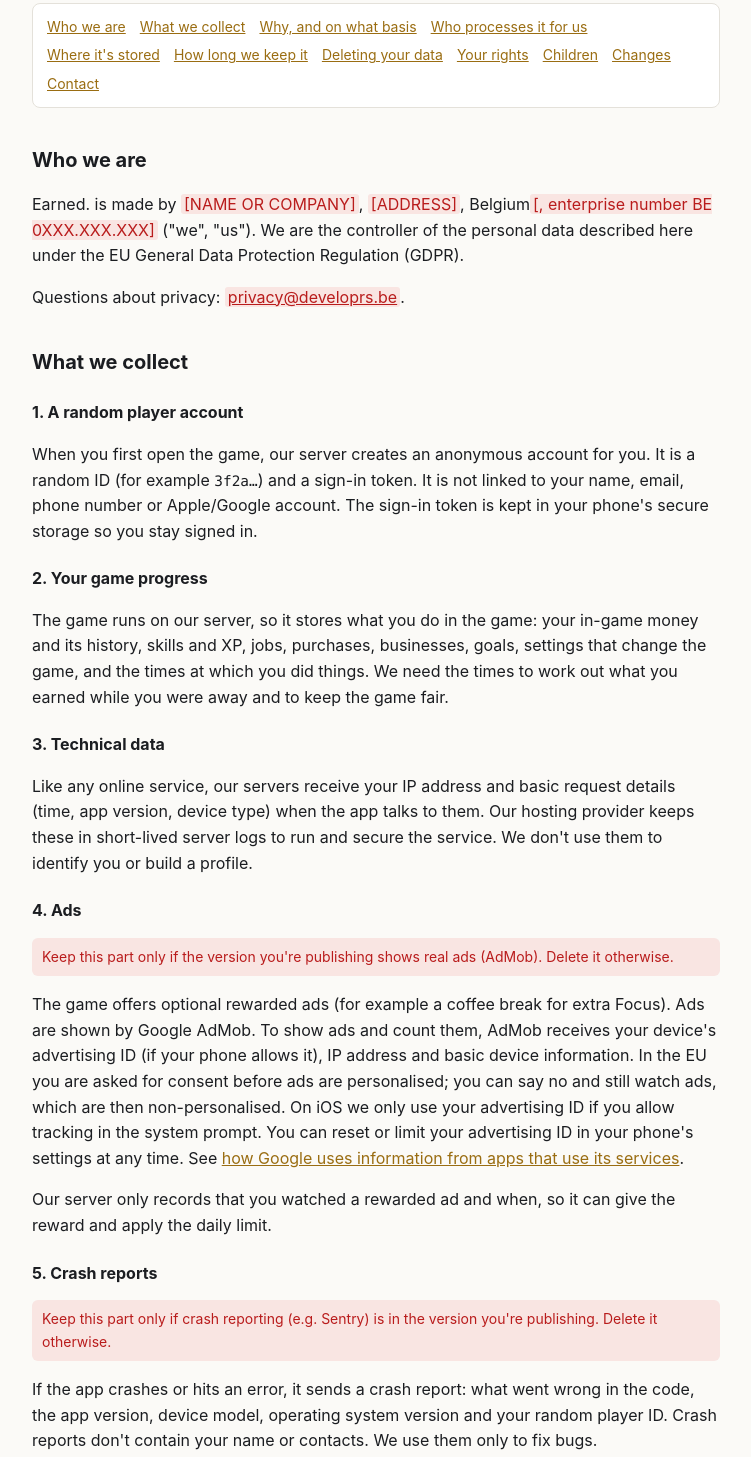
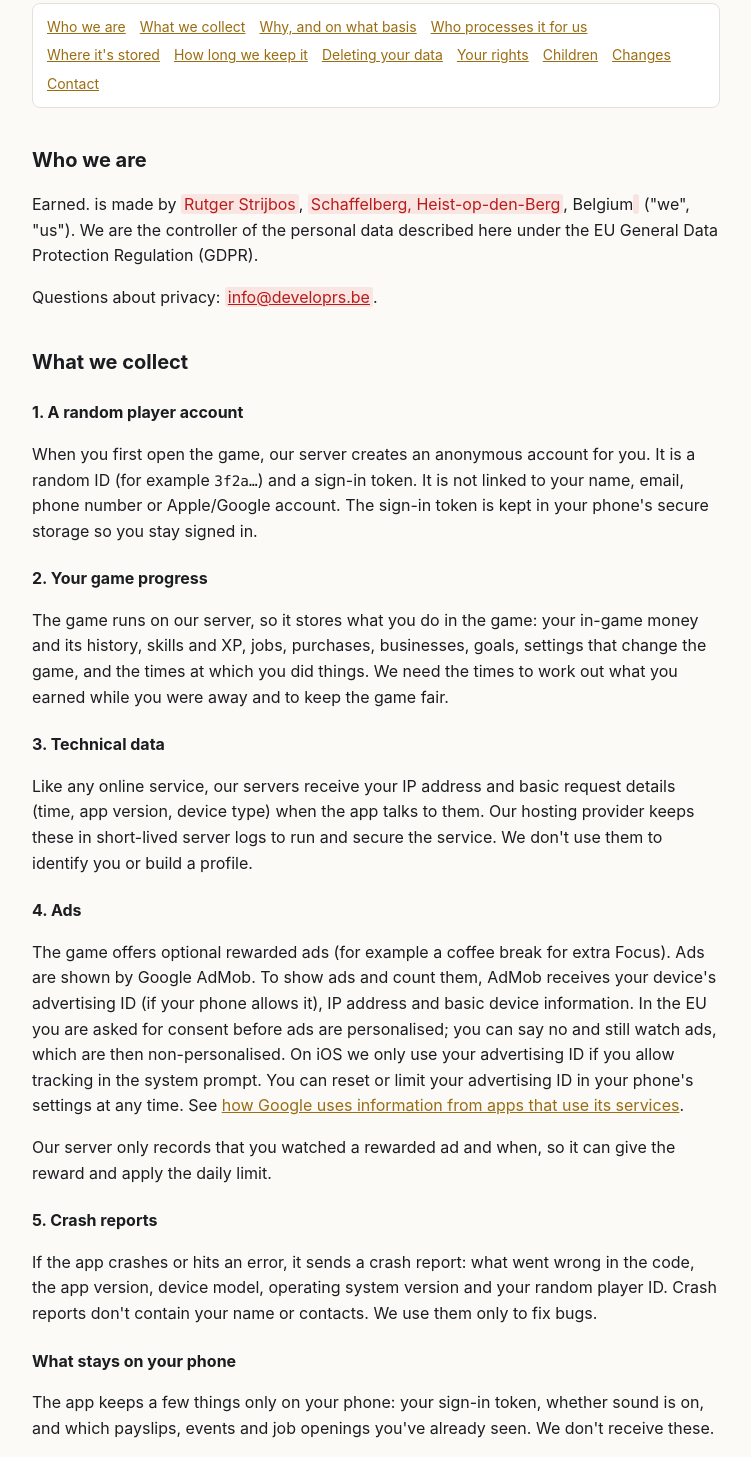
Before and after one commit to RyokoGo/shopplan_legal, a plain HTML site: page earned/privacy/index.html in a window 1280 px wide. Shown: the part 271-1728 px from the top of the page, without its empty margins (264-1015 px from the left). Drawn offline with Linux system fonts and the light colour scheme.

Commit message:
changed name etc

```diff
--- a/earned/privacy/index.html
+++ b/earned/privacy/index.html
@@ -33,8 +33,8 @@
 
 <section id="who">
   <h2>Who we are</h2>
-  <p>Earned. is made by <span class="todo">[NAME OR COMPANY]</span>, <span class="todo">[ADDRESS]</span>, Belgium<span class="todo">[, enterprise number BE 0XXX.XXX.XXX]</span> ("we", "us"). We are the controller of the personal data described here under the EU General Data Protection Regulation (GDPR).</p>
-  <p>Questions about privacy: <a href="mailto:privacy@developrs.be" class="todo-link">privacy@developrs.be</a>.</p>
+  <p>Earned. is made by <span class="todo">Rutger Strijbos</span>, <span class="todo">Schaffelberg, Heist-op-den-Berg</span>, Belgium<span class="todo"></span> ("we", "us"). We are the controller of the personal data described here under the EU General Data Protection Regulation (GDPR).</p>
+  <p>Questions about privacy: <a href="mailto:privacy@developrs.be" class="todo-link">info@developrs.be</a>.</p>
 </section>
 
 <section id="collect">
@@ -50,12 +50,10 @@
   <p>Like any online service, our servers receive your IP address and basic request details (time, app version, device type) when the app talks to them. Our hosting provider keeps these in short-lived server logs to run and secure the service. We don't use them to identify you or build a profile.</p>
 
   <h3>4. Ads</h3>
-  <p class="todo-block">Keep this part only if the version you're publishing shows real ads (AdMob). Delete it otherwise.</p>
   <p>The game offers optional rewarded ads (for example a coffee break for extra Focus). Ads are shown by Google AdMob. To show ads and count them, AdMob receives your device's advertising ID (if your phone allows it), IP address and basic device information. In the EU you are asked for consent before ads are personalised; you can say no and still watch ads, which are then non-personalised. On iOS we only use your advertising ID if you allow tracking in the system prompt. You can reset or limit your advertising ID in your phone's settings at any time. See <a href="https://policies.google.com/technologies/partner-sites">how Google uses information from apps that use its services</a>.</p>
   <p>Our server only records that you watched a rewarded ad and when, so it can give the reward and apply the daily limit.</p>
 
   <h3>5. Crash reports</h3>
-  <p class="todo-block">Keep this part only if crash reporting (e.g. Sentry) is in the version you're publishing. Delete it otherwise.</p>
   <p>If the app crashes or hits an error, it sends a crash report: what went wrong in the code, the app version, device model, operating system version and your random player ID. Crash reports don't contain your name or contacts. We use them only to fix bugs.</p>
 
   <h3>What stays on your phone</h3>
@@ -92,7 +90,7 @@
 
 <section id="transfers">
   <h2>Where it's stored</h2>
-  <p>Our game database is hosted in the European Union (<span class="todo">[Supabase region, e.g. Frankfurt, Germany]</span>). Some providers above are based in the United States and may process data there. Where that happens, transfers are covered by the EU-U.S. Data Privacy Framework or the European Commission's Standard Contractual Clauses.</p>
+  <p>Our game database is hosted in the European Union (<span class="todo">Paris, France</span>). Some providers above are based in the United States and may process data there. Where that happens, transfers are covered by the EU-U.S. Data Privacy Framework or the European Commission's Standard Contractual Clauses.</p>
 </section>
 
 <section id="keep">
```
